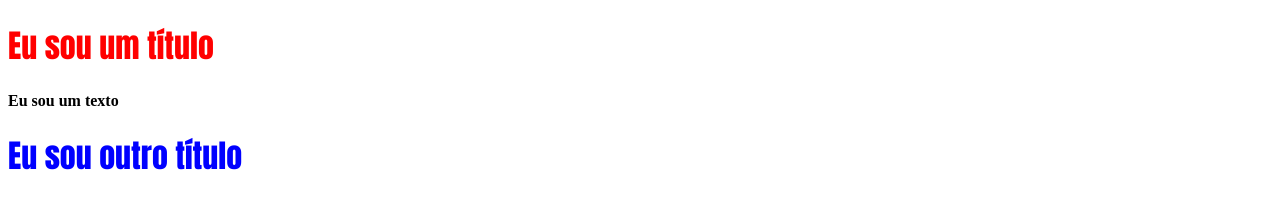
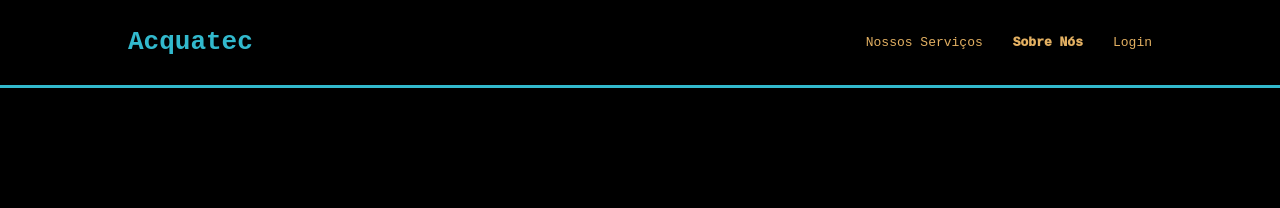
Before and after one commit to gabrieldasilvadev/repositorio-aula-2, a plain HTML site: page index.html in a window 1280 px wide. Drawn offline with Linux system fonts and the light colour scheme.

Commit message:
Criando o header do meu primeiro site institucional

```diff
--- a/estilo.css
+++ b/estilo.css
@@ -1,10 +1,32 @@
-.classe1 {
-    color: red;
-    font-weight: 800;
-    font-family: Impact, Haettenschweiler, 'Arial Narrow Bold', sans-serif
+body {
+    margin: 0;
+    padding: 0;
+    font-family: monospace;
+
+    background-color: #000;
+    border-bottom: 3px solid #32b9cd;
 }
-.classe2 {
-    color: blue;
-    font-weight: 800;
-    font-family: Impact, Haettenschweiler, 'Arial Narrow Bold', sans-serif
+
+.header .container {
+    color: #32b9cd;
+    display: flex;
+    justify-content: space-between;
+    align-items: center;
+
+    width: 80%;
+    padding: 10px;
+    margin: auto;
 }
+
+.header .container .navbar {
+    display: flex;
+    justify-content: space-evenly;
+    column-gap: 30px;
+    color: #e3b062;
+
+    list-style: none;
+}
+
+.active {
+    font-weight: 1000;
+}
--- a/index.html
+++ b/index.html
@@ -6,13 +6,21 @@
     <meta http-equiv="X-UA-Compatible" content="IE=edge">
     <meta name="viewport" content="width=device-width, initial-scale=1.0">
     <link rel="stylesheet" href="estilo.css">
-    <title>Projeto PI</title>
+    <title>Acquatec</title>
 </head>
 
 <body>
-    <h1 class="classe1">Eu sou um título</h1>
-    <b>Eu sou um texto</b>
-    <h1 class="classe2">Eu sou outro título</h1>
+    <div class="header">
+        <div class="container">
+
+            <h1>Acquatec</h1>
+            <ul class="navbar">
+                <li>Nossos Serviços</li>
+                <li class="active">Sobre Nós</li>
+                <li>Login</li>
+            </ul>
+        </div>
+    </div>
 </body>
 
 </html>
```
